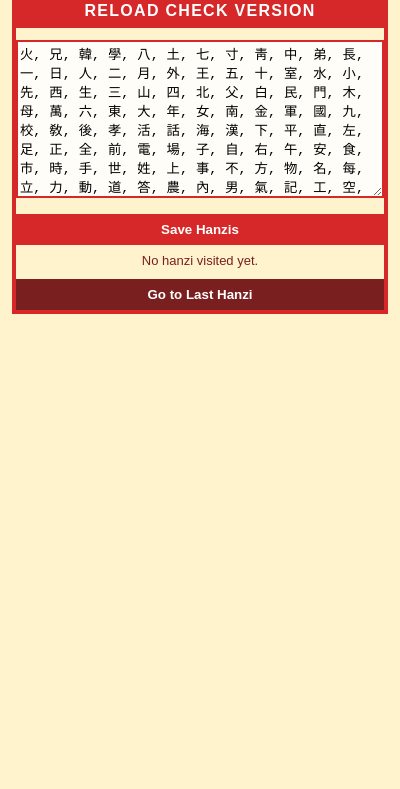
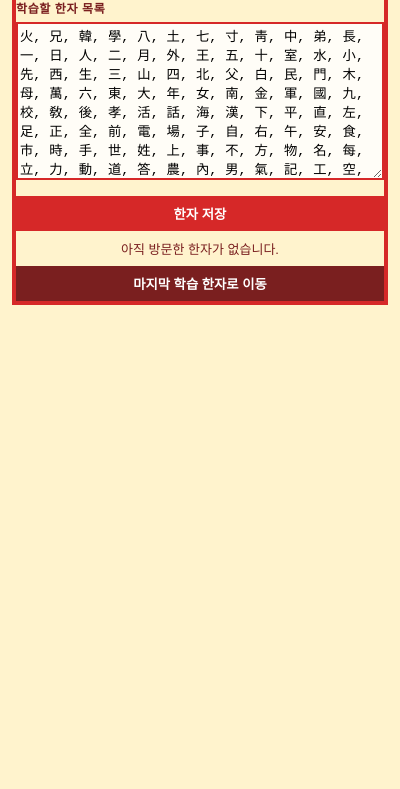
Before and after one commit to yunu95/NaverHanziLearnExtension, a browser extension: page popup.html in a window 400 px wide. Shown: the part 55-844 px from the top of the page. Drawn offline with Linux system fonts and the light colour scheme.

Commit message:
한글번역

```diff
--- a/popup.html
+++ b/popup.html
@@ -2,7 +2,7 @@
 <html>
 <head>
     <meta charset="UTF-8">
-    <title>Naver Hanzi Redirect</title>
+    <title>네이버 한자 사전</title>
     <style>
         body {
             font-family: Arial, sans-serif;
@@ -29,6 +29,16 @@
             background: #fffdf7;
         }
 
+        .textarea-label {
+            font-size: 12px;
+            font-weight: bold;
+            color: #7a1f1f;
+            margin-bottom: 6px;
+            display: block;
+            text-transform: uppercase;
+            letter-spacing: 0.05em;
+        }
+
         button {
             width: 100%;
             padding: 8px 12px;
@@ -36,11 +46,31 @@
             background: #d62828;
             color: #ffffff;
             font-weight: bold;
+            cursor: pointer;
+            transition: background 0.15s, transform 0.1s;
+        }
+
+        button:hover {
+            background: #b71c1c;
+        }
+
+        button:active {
+            background: #7a1f1f;
+            transform: scale(0.97);
         }
 
         #goToLastHanzi {
             margin-top: 8px;
             background: #7a1f1f;
+        }
+
+        #goToLastHanzi:hover {
+            background: #5a1515;
+        }
+
+        #goToLastHanzi:active {
+            background: #3b0d0d;
+            transform: scale(0.97);
         }
 
         #lastHanziInfo {
@@ -51,24 +81,15 @@
             min-height: 18px;
         }
 
-        .reload-marker {
-            margin: 0 0 12px;
-            padding: 8px 10px;
-            background: #d62828;
-            color: #ffffff;
-            font-weight: bold;
-            text-align: center;
-            letter-spacing: 0.08em;
-        }
     </style>
 </head>
 <body>
-    <h1>Naver Hanzi Dictionary</h1>
-    <div class="reload-marker">RELOAD CHECK VERSION</div>
-    <textarea id="hanziList" rows="10" cols="30" placeholder="Enter Hanzis separated by commas"></textarea>
-    <button id="save">Save Hanzis</button>
+    <h1>네이버 한자 사전</h1>
+    <span class="textarea-label">학습할 한자 목록</span>
+    <textarea id="hanziList" rows="10" cols="30" placeholder="한자를 쉼표로 구분하여 입력하세요"></textarea>
+    <button id="save">한자 저장</button>
     <div id="lastHanziInfo"></div>
-    <button id="goToLastHanzi">Go to Last Hanzi</button>
+    <button id="goToLastHanzi">마지막 학습 한자로 이동</button>
     <script src="popup.js"></script>
 </body>
 </html>
```
Also changed, not shown: popup.js.
